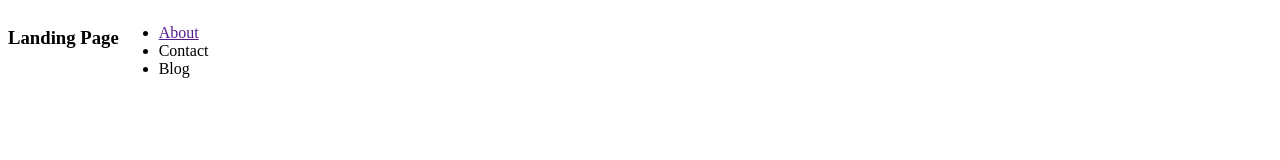
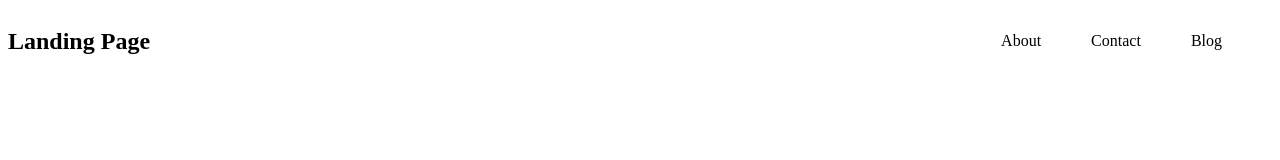
Before and after one commit to freelancertahin/my-first-assignment, a plain HTML site: page index.html in a window 1280 px wide. Drawn offline with Linux system fonts and the light colour scheme.

Commit message:
added nav

```diff
--- a/assignment.css
+++ b/assignment.css
@@ -1,4 +1,19 @@
 /* nav releted style */
 nav {
     display: flex;
+    justify-content: space-between;
+    align-items: center;
 }
+
+nav > ul{
+    display: flex;
+
+}
+nav li {
+    list-style: none;
+    margin-right: 50px;
+}
+nav a {
+    text-decoration: none;
+    color: black;
+}
--- a/index.html
+++ b/index.html
@@ -11,7 +11,7 @@
 <body>
     <header>
         <nav>
-            <h3>Landing Page</h3>
+            <h2>Landing Page</h2>
             <ul>
                 <li><a href="">About</a></li>
                 <li><a href=""></a>Contact</li>
```
